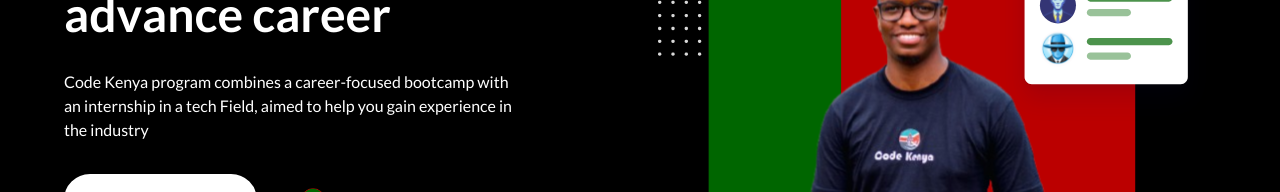
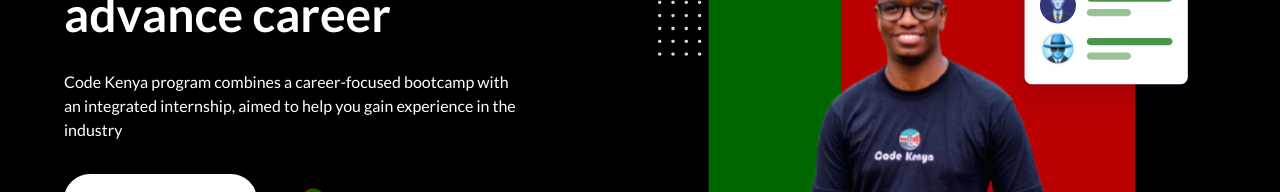
Before and after one commit to Okemwag/CodeKenya, a Next.js app in the folder client/: page / in a window 1280 px wide. Shown: the part 250-442 px from the top of the page. Built offline with nearby package versions, Linux system fonts and the light colour scheme.

Commit message:
fix: Update landing page intro

```diff
--- a/client/src/app/pages/homePage/components/Hero.tsx
+++ b/client/src/app/pages/homePage/components/Hero.tsx
@@ -61,8 +61,8 @@
             transition={{ duration: 0.6, delay: 0.6 }}
             className="text-base"
           >
-            Code Kenya program combines a career-focused bootcamp with an
-            internship in a tech Field, aimed to help you gain experience in the
+            Code Kenya program combines a career-focused bootcamp with an integrated
+            internship, aimed to help you gain experience in the
             industry
           </motion.p>
 
```
